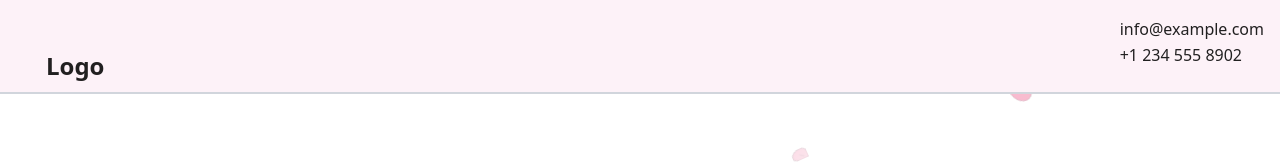
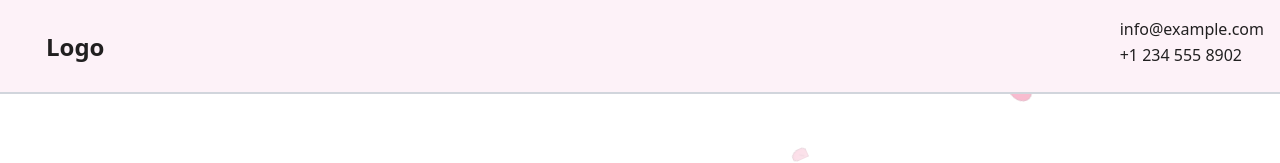
Before and after one commit to Carth501/SeedBeadShop, a React (Vite) app in the folder seed-bead-shop-client/: page / in a window 1280 px wide. Shown: the top 163 px of the page. Built offline with nearby package versions, Linux system fonts and the light colour scheme.

Commit message:
Improve Header logo styling with Tailwind flex alignment

```diff
--- a/seed-bead-shop-client/src/Header.tsx
+++ b/seed-bead-shop-client/src/Header.tsx
@@ -9,10 +9,12 @@ const Header: React.FC = () => {
 			<div className="background flex justify-between p-4">
 				<div
 					className="text-2xl font-bold h-[2em] p-[1.25em]
-				hover:drop-shadow-[0_0_2em_#646cffaa]"
+				align-middle hover:drop-shadow-[0_0_2em_#646cffaa] flex
+				items-center justify-center"
 				>
 					Logo
 				</div>
+
 				<div className="text-base">
 					info@example.com
 					<br />
```
